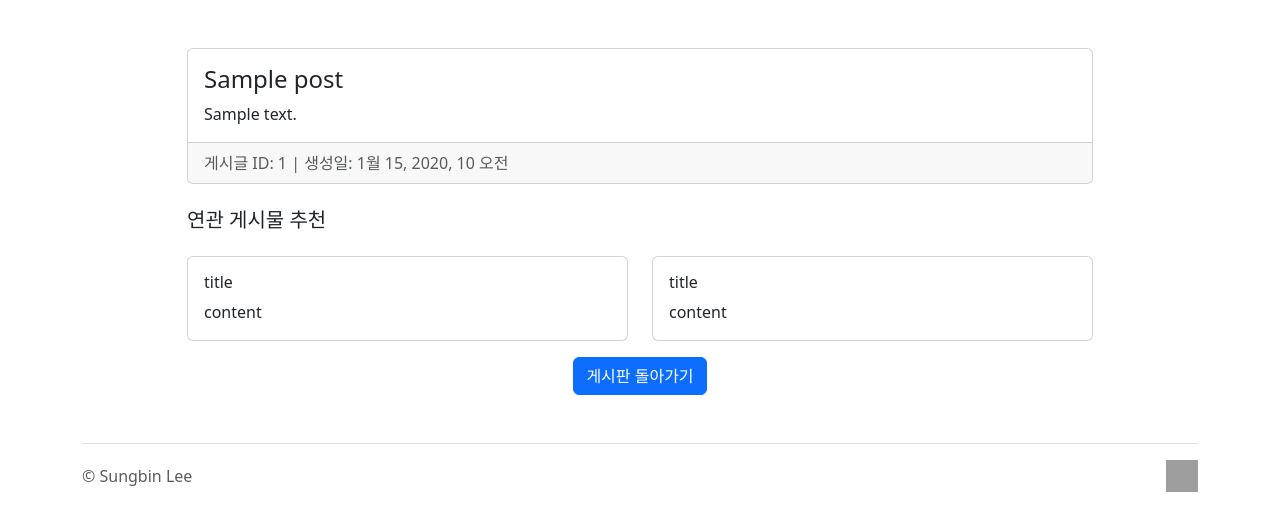
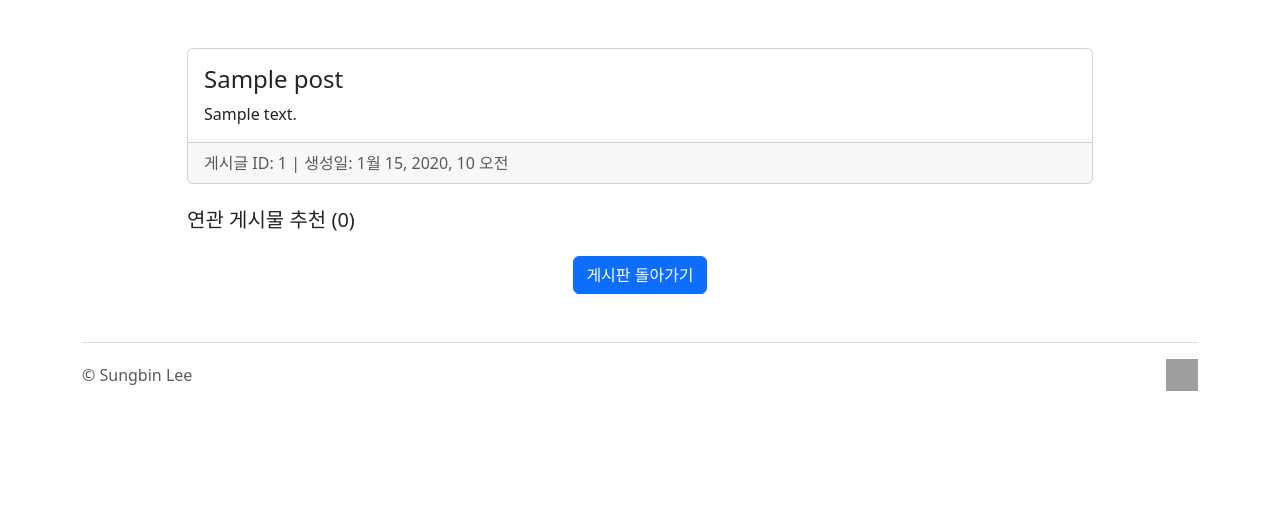
Before and after one commit to sungbinlee/S.B.Lee-WikiPage, a Django app: page /board/1/ in a window 1280 px wide. Shown: the part 73-604 px from the top of the page. Run offline with Django 3.2, Linux system fonts and the light colour scheme; tables that the repository leaves empty hold one stand-in row (values such as "Sample post"); parts of the project's set-up code (start-up, migrations or seed data) failed here and were passed over; some libraries are stand-ins or nearby versions; grey boxes are pictures that could not be loaded.

Commit message:
feat: Fetch and display related posts

```diff
--- a/board/templates/board/post_detail.html
+++ b/board/templates/board/post_detail.html
@@ -16,27 +16,24 @@
                 </div>
 
                 <!-- 연관 게시물 추천 레이아웃 -->
-                <h5 class="mb-4">연관 게시물 추천</h5>
+                <h5 class="mb-4">연관 게시물 추천 ({{ related_posts|length }})</h5>
                 <div class="row">
-                    {#                    {% for post in related_posts %}#}
-                    <div class="col-md-6">
-                        <div class="card mb-3">
-                            <div class="card-body">
-                                <h6 class="card-title">title</h6>
-                                <p class="card-text">content</p>
+                    {% for post in related_posts %}
+                        <div class="col-md-6">
+                            <div class="card mb-3">
+                                <div class="card-body">
+                                    <h6 class="card-title">
+                                        <a href="{{ post.post.get_absolute_url }}">{{ post.post.title }}</a>
+                                         (유사도: {{ post.similarity }}%)
+                                    </h6>
+                                    <p class="card-text text-truncate">{{ post.post.content }}</p>
+                                </div>
                             </div>
                         </div>
-                    </div>
-                    {#                    {% endfor %}#}
-                    <div class="col-md-6">
-                        <div class="card mb-3">
-                            <div class="card-body">
-                                <h6 class="card-title">title</h6>
-                                <p class="card-text">content</p>
-                            </div>
-                        </div>
-                    </div>
+                    {% endfor %}
                 </div>
+                <!-- TODO: 연관 게시물 페이지네이션 -->
+
                 <div class="text-center">
                     <a href="{% url 'board:post_list' %}" class="btn btn-primary">게시판 돌아가기</a>
                 </div>
--- a/board/views.py
+++ b/board/views.py
@@ -1,6 +1,7 @@
 from django.shortcuts import render
 from django.views.generic import ListView, DetailView
 from board.models import Post
+from board.post_suggestions import get_related_posts, indices
 
 
 class PostListview(ListView):
@@ -18,13 +19,19 @@ class PostDetailView(DetailView):
         qs = super().get_queryset()
         return qs
 
+    def get_context_data(self, **kwargs):
+        context = super().get_context_data(**kwargs)
+        post_id = self.object.id
+        response = get_related_posts(indices.get(post_id))
+        related_posts_ids = [i["post"] for i in response]
+        related_posts = Post.objects.filter(id__in=related_posts_ids)
+
+        related_posts_with_similarity = []
+        for item in response:
+            post = related_posts.get(id=item['post'])
+            related_posts_with_similarity.append({'post': post, 'similarity': round(item['similarity'] * 100, 2)})
+        context['related_posts'] = related_posts_with_similarity
+        return context
+
 
 post_detail = PostDetailView.as_view()
-
-
-# def post_detail(request, pk):
-#     related_posts = [1,2,3,4]
-#     context = {
-#         "related_posts": related_posts,
-#     }
-#     return render(request, "board/post_detail.html", context)
```
